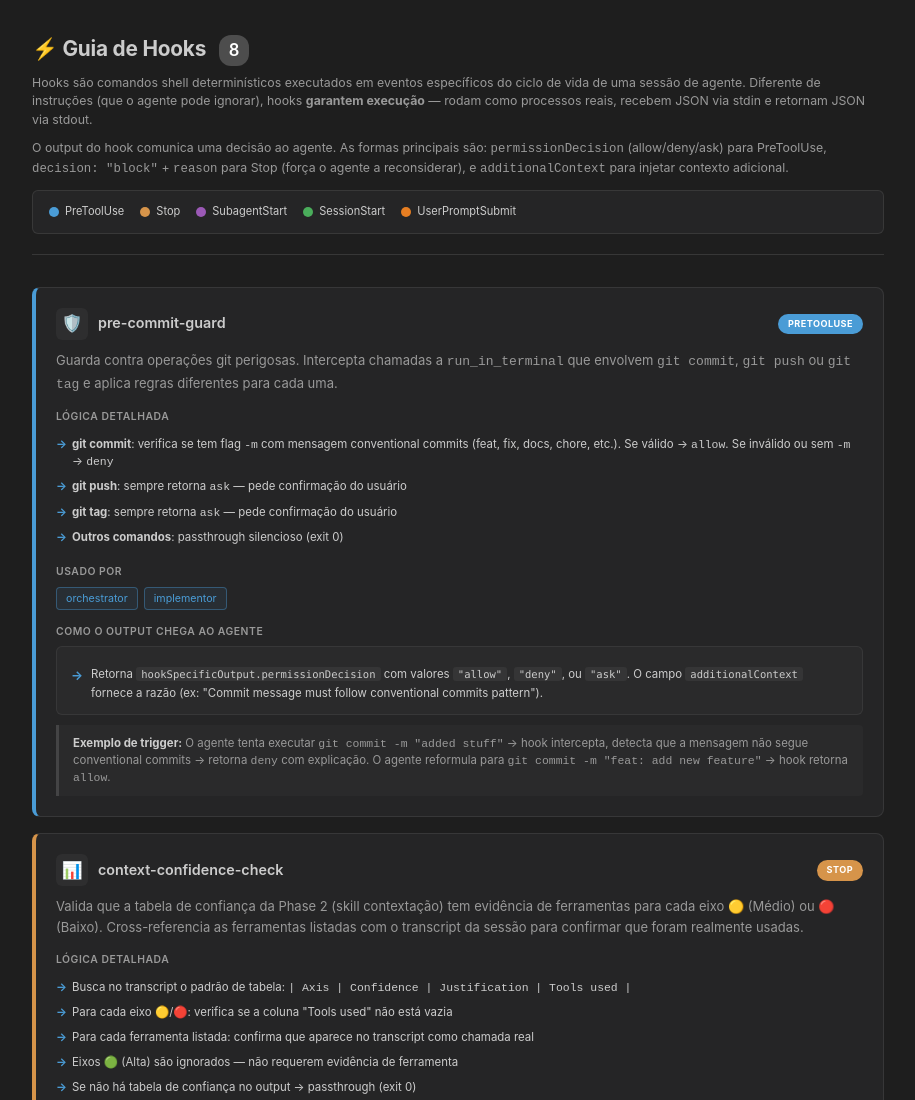
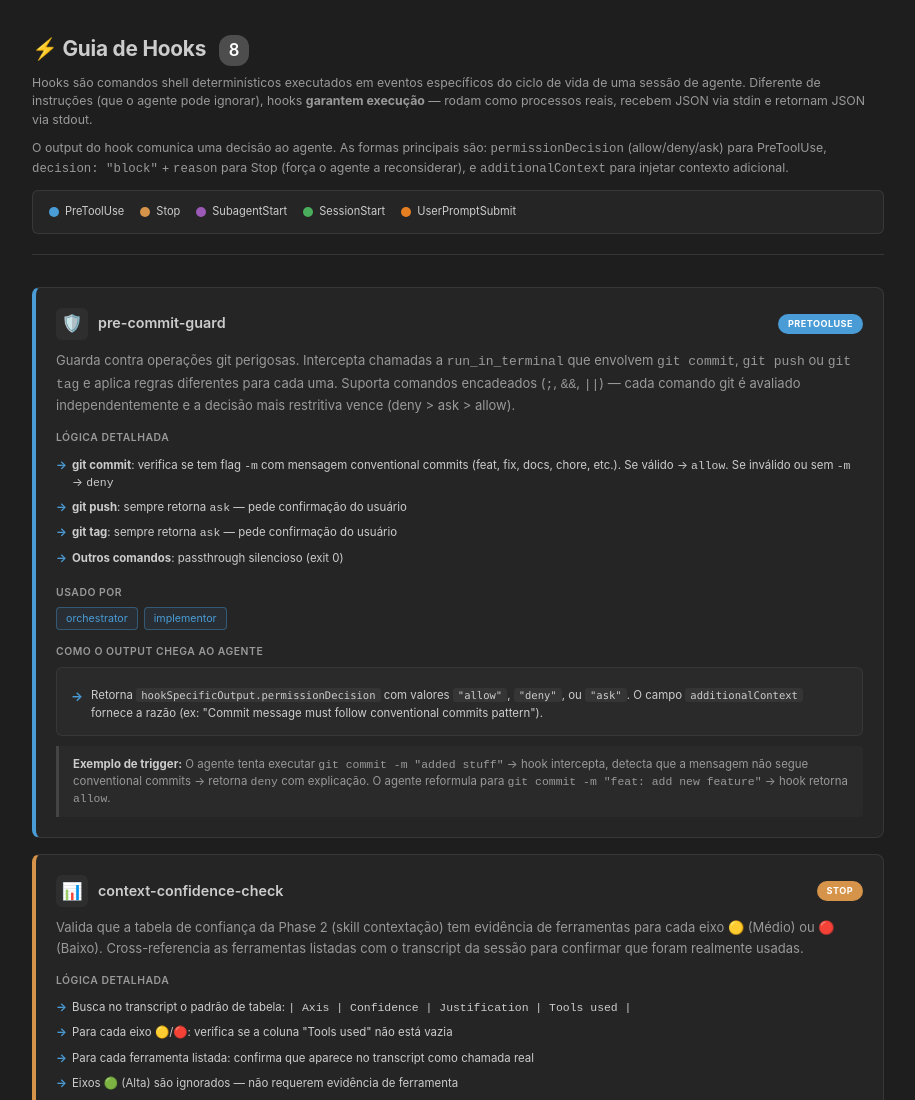
Before and after one commit to AllanSantos-DV/skill-kit, a plain HTML site: page hooks/guide.html in a window 1280 px wide. Shown: the top 1100 px of the page, without its empty margins (182-1097 px from the left). Drawn offline with Linux system fonts and the light colour scheme.

Commit message:
docs: add CHANGELOG, update hooks guide and error-learning integration

```diff
--- a/hooks/guide.html
+++ b/hooks/guide.html
@@ -245,7 +245,9 @@
     <p class="card-desc">
       Guarda contra operações git perigosas. Intercepta chamadas a <code>run_in_terminal</code>
       que envolvem <code>git commit</code>, <code>git push</code> ou <code>git tag</code> e aplica
-      regras diferentes para cada uma.
+      regras diferentes para cada uma. Suporta comandos encadeados (<code>;</code>, <code>&&</code>,
+      <code>||</code>) — cada comando git é avaliado independentemente e a decisão mais restritiva
+      vence (deny &gt; ask &gt; allow).
     </p>
 
     <div class="section-label">Lógica detalhada</div>
```
Also changed, not shown: skills/error-learning/SKILL.md (+10 -0 lines), CHANGELOG.md (added).
